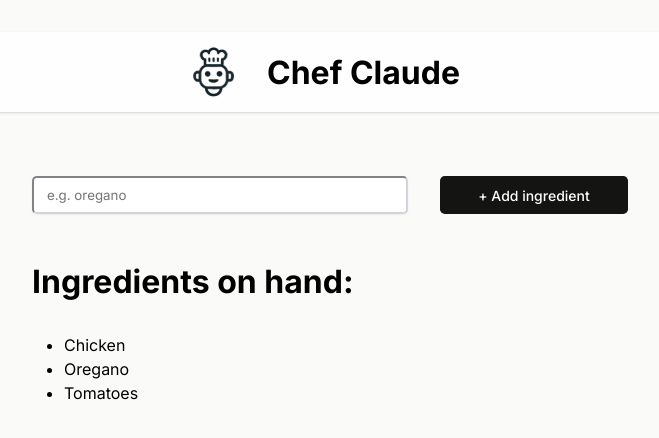
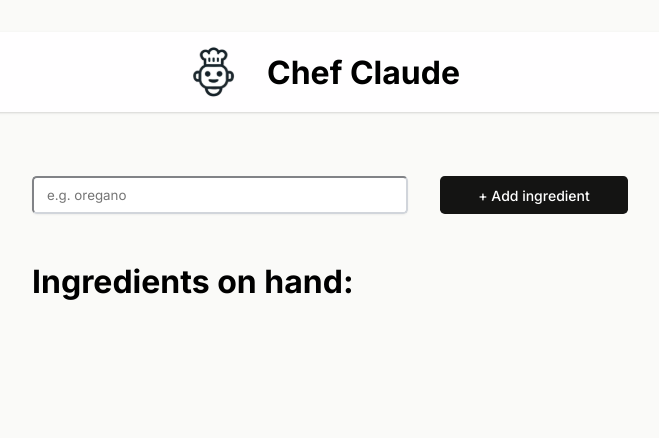
Before and after one commit to RosaBen/rb-chef-claude, a React (Vite) app: page / in a window 1280 px wide. Shown: the top 438 px of the page, without its empty margins (310-969 px from the left). Built offline with nearby package versions, Linux system fonts and the light colour scheme.

Commit message:
added usestate to add new ingredients

```diff
--- a/src/components/Main.jsx
+++ b/src/components/Main.jsx
@@ -1,7 +1,7 @@
-
+import { useState } from "react"
 
 export default function Main(){
-  const ingredients = ["Chicken", "Oregano", "Tomatoes"]
+  const [ingredients, setIngredients] = useState([])
 
   const listIngredients = ingredients.map(ingredient => {
     return (
@@ -13,7 +13,7 @@ export default function Main(){
       e.preventDefault()
     const formData = new FormData(e.currentTarget)
     const newIngredient = formData.get("ingredient")
-    ingredients.push(newIngredient)
+    setIngredients(prevList => [...prevList, newIngredient])
   }
   return(
     <main>
```
